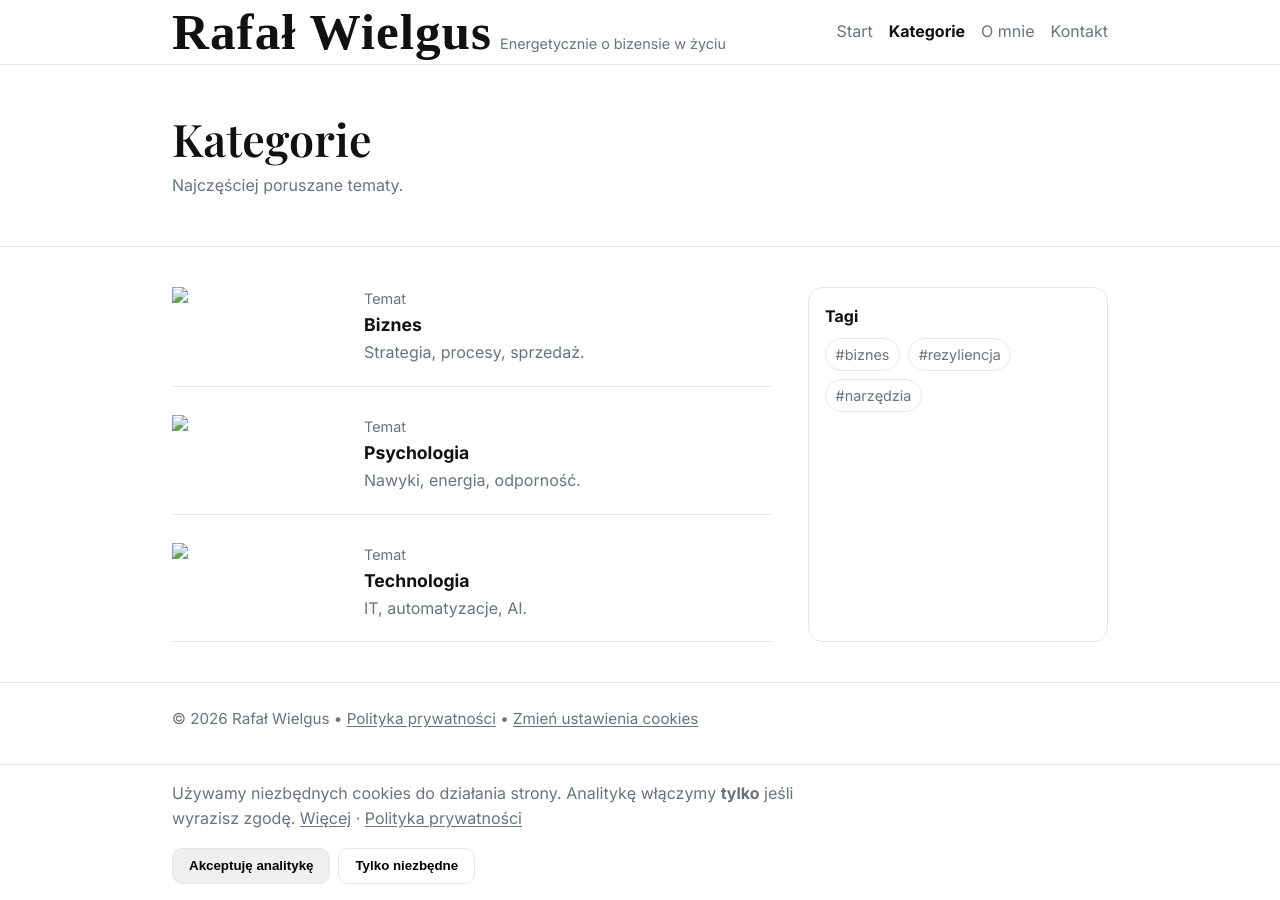
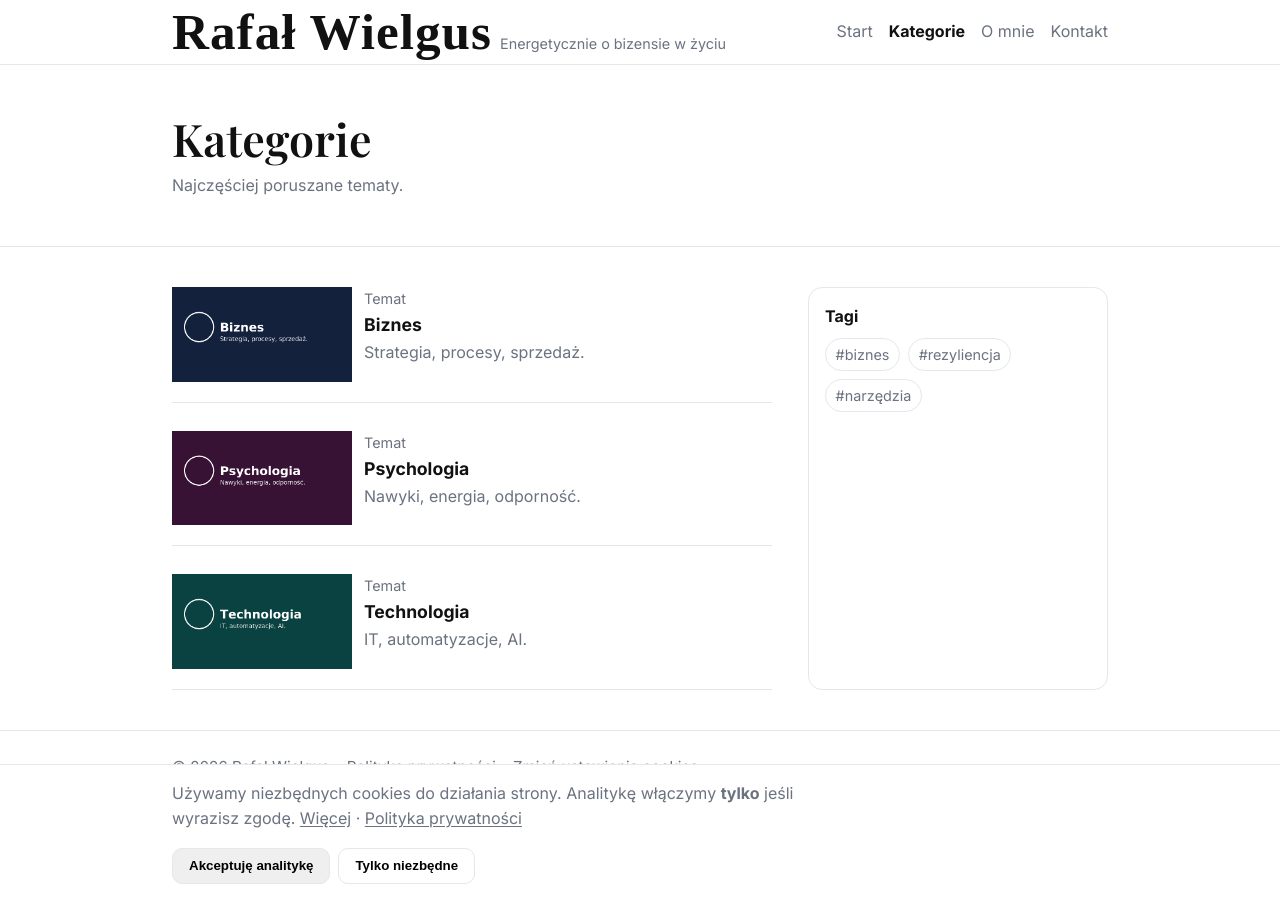
Before and after one commit to Rafson83/rafalwielgus.github.io, a Jekyll site: the page built from categories.md, in a window 1280 px wide. Built offline with Jekyll 4.4.1, drawn with Linux system fonts in a browser that asks for light colours; some web fonts are replaced.

Commit message:
Poprawka cieek obrazków w kategoriach

```diff
--- a/categories.md
+++ b/categories.md
@@ -6,9 +6,9 @@ permalink:
 <section class="hero"><div class="container"><h1>Kategorie</h1><p>Najczęściej poruszane tematy.</p></div></section>
 <div class="container grid" aria-label="Lista kategorii">
   <section class="posts">
-    <article class="post" id="biznes"><img src="./img/kategoria-biznes.png"><div><div class="post__meta">Temat</div><h2 class="post__title">Biznes</h2><p class="post__excerpt">Strategia, procesy, sprzedaż.</p></div></article>
-    <article class="post" id="psychologia"><img src="./img/kategoria-psychologia.png"><div><div class="post__meta">Temat</div><h2 class="post__title">Psychologia</h2><p class="post__excerpt">Nawyki, energia, odporność.</p></div></article>
-    <article class="post" id="technologia"><img src="./img/kategoria-technologia.png"><div><div class="post__meta">Temat</div><h2 class="post__title">Technologia</h2><p class="post__excerpt">IT, automatyzacje, AI.</p></div></article>
+    <article class="post" id="biznes"><img src="/assets/img/kategoria-biznes.png"><div><div class="post__meta">Temat</div><h2 class="post__title">Biznes</h2><p class="post__excerpt">Strategia, procesy, sprzedaż.</p></div></article>
+    <article class="post" id="psychologia"><img src="/assets/img/kategoria-psychologia.png"><div><div class="post__meta">Temat</div><h2 class="post__title">Psychologia</h2><p class="post__excerpt">Nawyki, energia, odporność.</p></div></article>
+    <article class="post" id="technologia"><img src="/assets/img/kategoria-technologia.png"><div><div class="post__meta">Temat</div><h2 class="post__title">Technologia</h2><p class="post__excerpt">IT, automatyzacje, AI.</p></div></article>
   </section>
   <aside class="sidebar"><section class="card"><h3>Tagi</h3><nav class="tags"><a class="tag" href="#biznes">#biznes</a><a class="tag" href="#psychologia">#rezyliencja</a><a class="tag" href="#technologia">#narzędzia</a></nav></section></aside>
 </div>
```
